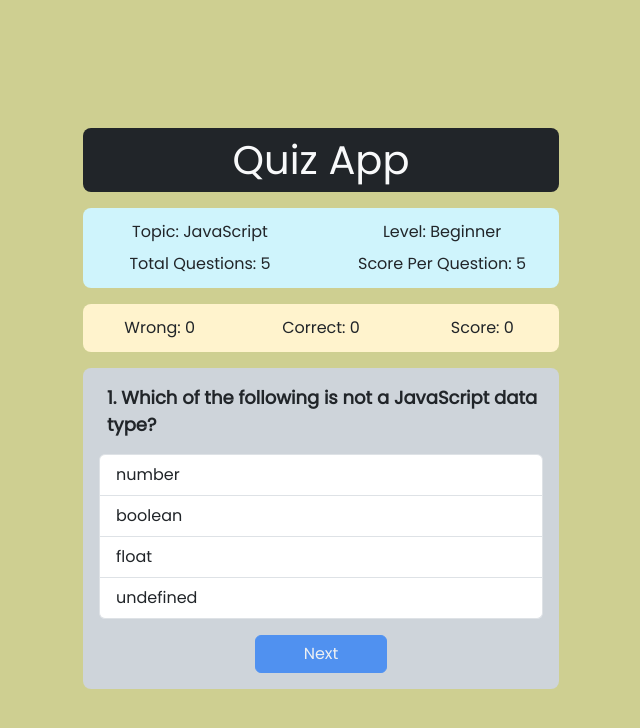
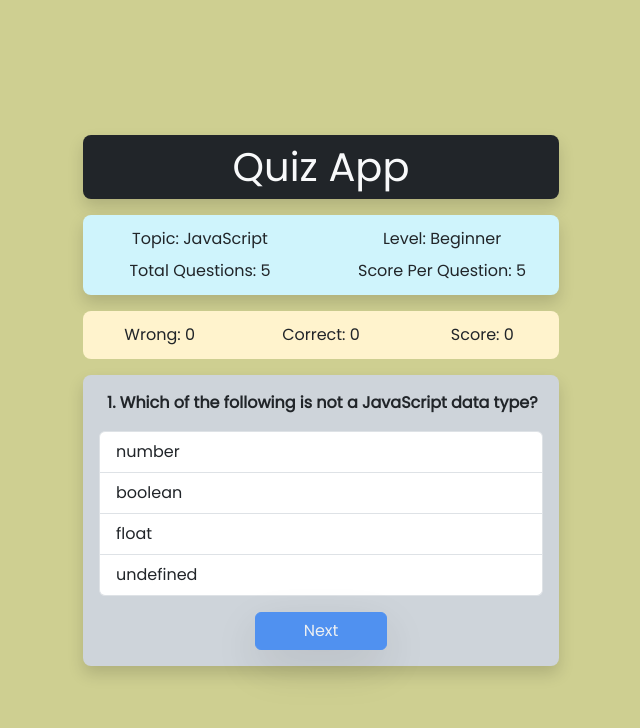
Before and after one commit to Sanakh998/quiz-app-with-react, a React (Vite) app: page / in a window 1280 px wide. Shown: the top 728 px of the page, without its empty margins (319-959 px from the left). Built offline with nearby package versions, Linux system fonts and the light colour scheme.

Commit message:
styling update

```diff
--- a/src/App.jsx
+++ b/src/App.jsx
@@ -67,7 +67,7 @@ function App() {
   };
 
   return (
-    <div className="container d-flex flex-column">
+    <div className="container d-flex flex-column rounded-3">
       <Header />
       <ScoreBar result={result} />
       {isCompleted ? (
--- a/src/assets/Components/Buttons/FinishBtn.jsx
+++ b/src/assets/Components/Buttons/FinishBtn.jsx
@@ -3,7 +3,7 @@ import React from "react";
 const FinishBtn = (props) => {
   return (
     <button
-      className="btn btn-primary mt-3 px-5"
+      className="btn btn-primary mt-3 px-5 shadow-lg"
       onClick={props.finishTest}
       disabled={props.selectedAnswerIndex === null}
     >
--- a/src/assets/Components/Buttons/NextBtn.jsx
+++ b/src/assets/Components/Buttons/NextBtn.jsx
@@ -3,7 +3,7 @@ import React from "react";
 const NextBtn = (props) => {
   return (
     <button
-      className="btn btn-primary mt-3 px-5"
+      className="btn btn-primary mt-3 px-5 shadow-lg"
       onClick={props.handleNext}
       disabled={props.selectedAnswerIndex === null}
     >
--- a/src/assets/Components/Header.jsx
+++ b/src/assets/Components/Header.jsx
@@ -5,22 +5,22 @@ const Header = () => {
   let {topic, level, totalQuestions, scorePerQuestion} = quiz;
   return (
     <>
-      <h1 className="bg-dark text-light text-center rounded-3 p-2 my-3">
+      <h1 className="bg-dark text-light text-center rounded-3 p-2 my-2 my-sm-3 shadow">
         Quiz App
       </h1>
-      <div className="mb-3 bg-info-subtle rounded-3">
+      <div className="mb-2 mb-sm-3 bg-info-subtle rounded-3 shadow">
         <div className="row row-cols-1 p-2 text-center row-cols-sm-2">
           <div className="col">
-            <p className="my-1">Topic: {topic}</p>
+            <p className="my-0 my-sm-1 lh-1.2">Topic: {topic}</p>
           </div>
           <div className="col">
-            <p className="my-1">Level: {level}</p>
+            <p className="my-0 my-sm-1 lh-1.2">Level: {level}</p>
           </div>
           <div className="col">
-            <p className="my-1">Total Questions: {totalQuestions}</p>
+            <p className="my-0 my-sm-1 lh-1.2">Total Questions: {totalQuestions}</p>
           </div>
           <div className="col">
-            <p className="my-1">Score Per Question: {scorePerQuestion}</p>
+            <p className="my-0 my-sm-1 lh-1.2">Score Per Question: {scorePerQuestion}</p>
           </div>
         </div>
       </div>
--- a/src/assets/Components/Main.jsx
+++ b/src/assets/Components/Main.jsx
@@ -6,7 +6,7 @@ import Questions from "./Questions";
 
 const Main = (props) => {
   return (
-    <div className="p-3 bg-dark-subtle rounded-3">
+    <div className="p-3 bg-dark-subtle rounded-3 shadow mb-2 mb-sm-3">
       <Questions
         activeQuestion={props.activeQuestion}
         question={props.question}
--- a/src/assets/Components/Questions.jsx
+++ b/src/assets/Components/Questions.jsx
@@ -2,7 +2,7 @@ import React from "react";
 
 const Questions = ({activeQuestion, question}) => {
   return (
-    <p className="ps-2" style={{fontSize: "18px", fontWeight: 600}}>
+    <p className="ps-2 fw-bold" >
       {activeQuestion + 1}. {question}
     </p>
   );
--- a/src/assets/Components/Result.jsx
+++ b/src/assets/Components/Result.jsx
@@ -7,8 +7,8 @@ const Result = ({ result, restartTest }) => {
     <div
       className={
         result.correctAnswers > result.wrongAnswers
-          ? "bg-success text-center rounded-3"
-          : "bg-danger text-center rounded-3"
+          ? "bg-success text-center rounded-3 mb-2 mb-sm-3"
+          : "bg-danger text-center rounded-3 mb-2 mb-sm-3"
       }
     >
       <h2 className="bg-warning text-dark rounded-top-3 py-2">Result</h2>
@@ -28,7 +28,7 @@ const Result = ({ result, restartTest }) => {
           </p>
         </div>
       )}
-      <button className="btn btn-light my-2 px-5" onClick={restartTest}>
+      <button className="btn btn-light my-2 px-5 shadow-sm-inset" onClick={restartTest}>
         Start Test Again
       </button>
     </div>
--- a/src/assets/Components/ScoreBar.jsx
+++ b/src/assets/Components/ScoreBar.jsx
@@ -2,16 +2,16 @@ import React from "react";
 
 const ScoreBar = (props) => {
   return (
-    <div className="mb-3 rounded-3 bg-warning-subtle">
+    <div className="mb-2 mb-sm-3 rounded-3 bg-warning-subtle">
       <div className="row row-cols-3 p-2 text-center">
         <div className="col">
-          <p className="my-1">Wrong: {props.result.wrongAnswers}</p>
+          <p className="my-0 my-sm-1 lh-sm-1.2">Wrong: {props.result.wrongAnswers}</p>
         </div>
         <div className="col">
-          <p className="my-1">Correct: {props.result.correctAnswers}</p>
+          <p className="my-0 my-sm-1 lh-sm-1.2">Correct: {props.result.correctAnswers}</p>
         </div>
         <div className="col">
-          <p className="my-1">Score: {props.result.score}</p>
+          <p className="my-0 my-sm-1 lh-sm-1.2">Score: {props.result.score}</p>
         </div>
       </div>
     </div>
```
